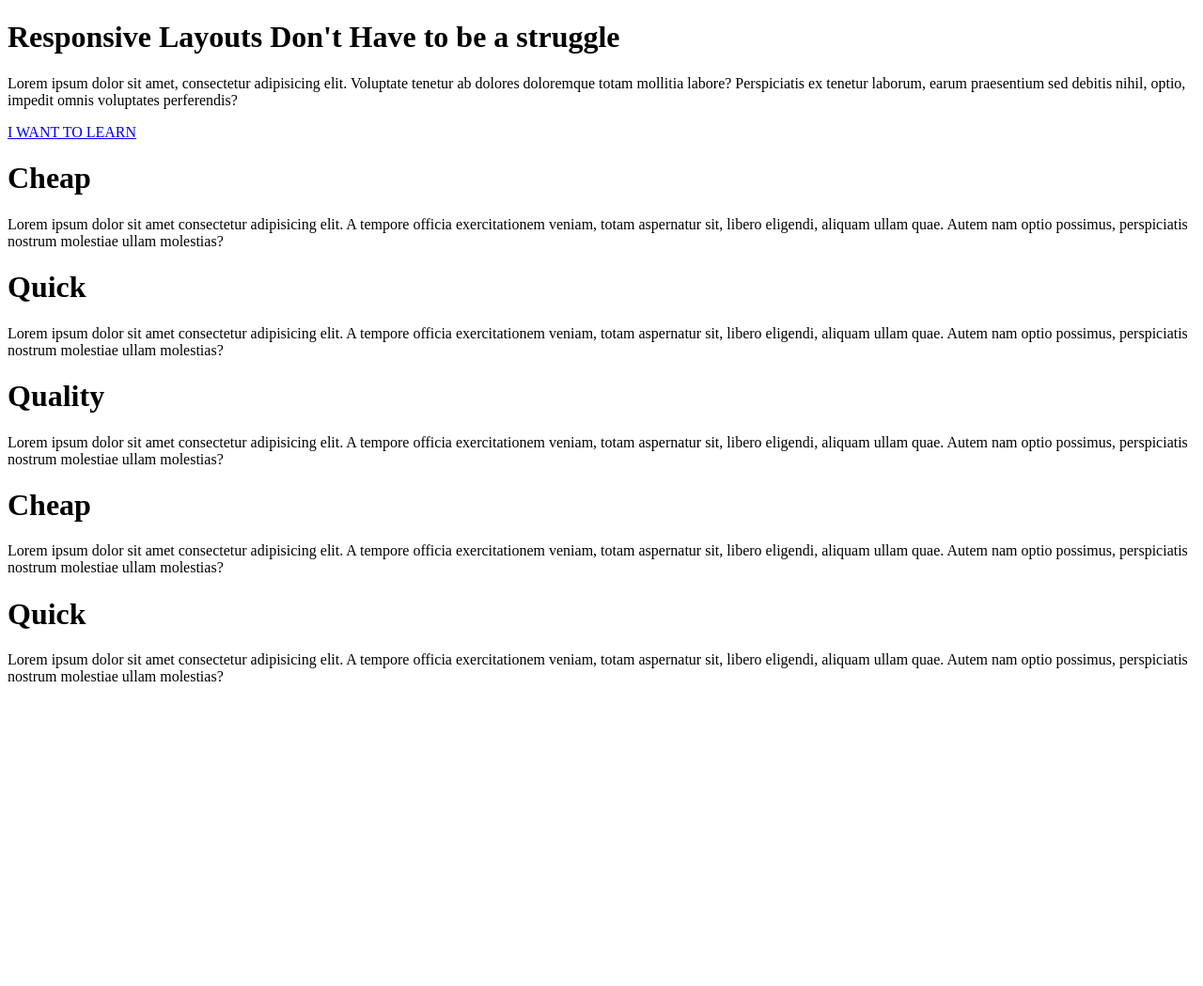
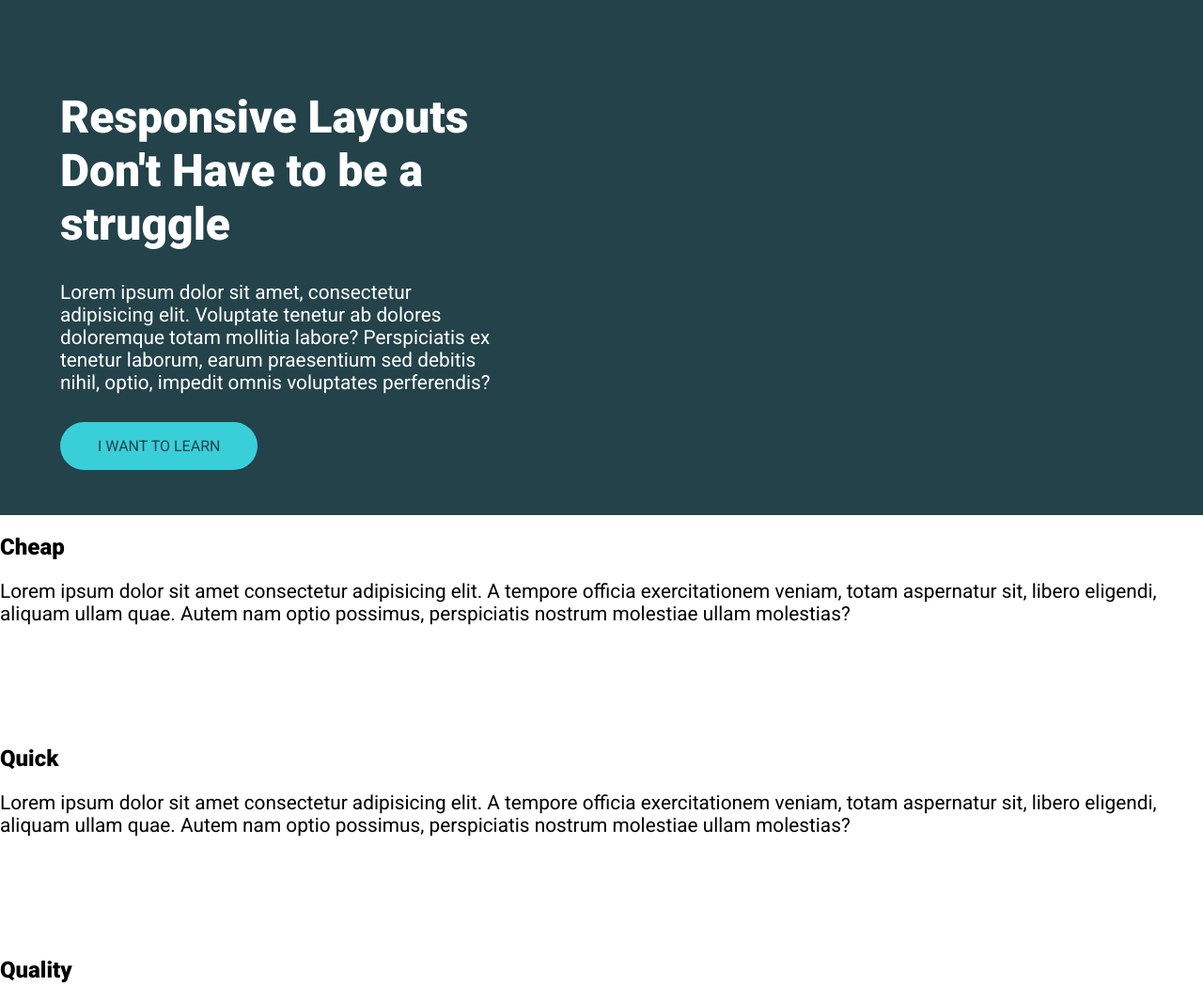
Before and after one commit to MaxwellNdegwa/Conquering-Responsive-layouts, a plain HTML site: page Day 5/index.html in a window 1280 px wide. Shown: the top 1049 px of the page at 94% size. Before the commit the page ends 800 px from the top, so only its background shows below. Drawn offline with Linux system fonts and the light colour scheme.

Commit message:
import google fonts

```diff
--- a/Day 5/index.html
+++ b/Day 5/index.html
@@ -10,24 +10,27 @@
 
     <div class="container">
         <div class="section">
-            <h1>Responsive Layouts Don't Have to be a struggle</h1>
-            <p>Lorem ipsum dolor sit amet, consectetur adipisicing elit. Voluptate tenetur ab dolores doloremque totam mollitia labore? Perspiciatis ex tenetur laborum, earum praesentium sed debitis nihil, optio, impedit omnis voluptates perferendis?</p>
-            <a href="#" class="btn">I WANT TO LEARN</a>
+            <div class="intro">
+                <h1>Responsive Layouts Don't Have to be a struggle</h1>
+                <p>Lorem ipsum dolor sit amet, consectetur adipisicing elit. Voluptate tenetur ab dolores doloremque totam mollitia labore? Perspiciatis ex tenetur laborum, earum praesentium sed debitis nihil, optio, impedit omnis voluptates perferendis?</p>
+
+                <a href="#" class="btn">I WANT TO LEARN</a>
+            </div>
         </div>
     </div>
 
     <div class="container-2">
         <div class="column">
             <div class="col">
-                <h1>Cheap</h1>
+                <h2>Cheap</h2>
                 <p>Lorem ipsum dolor sit amet consectetur adipisicing elit. A tempore officia exercitationem veniam, totam aspernatur sit, libero eligendi, aliquam ullam quae. Autem nam optio possimus, perspiciatis nostrum molestiae ullam molestias?</p>
             </div>
             <div class="col">
-                <h1>Quick</h1>
+                <h2>Quick</h2>
                 <p>Lorem ipsum dolor sit amet consectetur adipisicing elit. A tempore officia exercitationem veniam, totam aspernatur sit, libero eligendi, aliquam ullam quae. Autem nam optio possimus, perspiciatis nostrum molestiae ullam molestias?</p>
             </div>
             <div class="col">
-                <h1>Quality</h1>
+                <h2>Quality</h2>
                 <p>Lorem ipsum dolor sit amet consectetur adipisicing elit. A tempore officia exercitationem veniam, totam aspernatur sit, libero eligendi, aliquam ullam quae. Autem nam optio possimus, perspiciatis nostrum molestiae ullam molestias?</p>
             </div>
         </div>
@@ -36,11 +39,11 @@
     <div class="container-3">
         <div class="column-2">
             <div class="col">
-                <h1>Cheap</h1>
+                <h2>Cheap</h2>
                 <p>Lorem ipsum dolor sit amet consectetur adipisicing elit. A tempore officia exercitationem veniam, totam aspernatur sit, libero eligendi, aliquam ullam quae. Autem nam optio possimus, perspiciatis nostrum molestiae ullam molestias?</p>
             </div>
             <div class="col">
-                <h1>Quick</h1>
+                <h2>Quick</h2>
                 <p>Lorem ipsum dolor sit amet consectetur adipisicing elit. A tempore officia exercitationem veniam, totam aspernatur sit, libero eligendi, aliquam ullam quae. Autem nam optio possimus, perspiciatis nostrum molestiae ullam molestias?</p>
             </div>
         </div>
--- a/Day 5/styles.css
+++ b/Day 5/styles.css
@@ -0,0 +1,46 @@
+
+@import url('https://fonts.googleapis.com/css2?family=Hanken+Grotesk:wght@100&family=Roboto:wght@400;900&display=swap');
+
+* {
+    box-sizing: border-box;
+}
+
+body{
+    font-family: 'Hanken Grotesk', sans-serif;
+    font-family: 'Roboto', sans-serif;
+    margin: 0%;
+}
+
+.container{
+    margin: 0% auto;
+    padding: 5%;
+    background-color: #23424A;
+    color: white;
+}
+
+.section{
+    width: 80%;
+    max-width: 1150px;
+}
+
+.intro{
+    width: 50%;
+}
+
+h1{
+    font-weight: 900;
+    font-size: 3rem;
+}
+
+p{
+    margin-bottom: 10%;
+    font-size: 1.3rem;
+}
+
+a{
+    border-radius: 2em ;
+    background-color: #38CFD9;
+    text-decoration: none;
+    color: #23424A;
+    padding: 1em 2.5em;
+}
```
